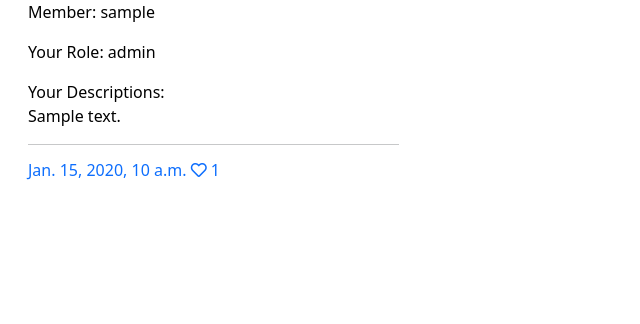
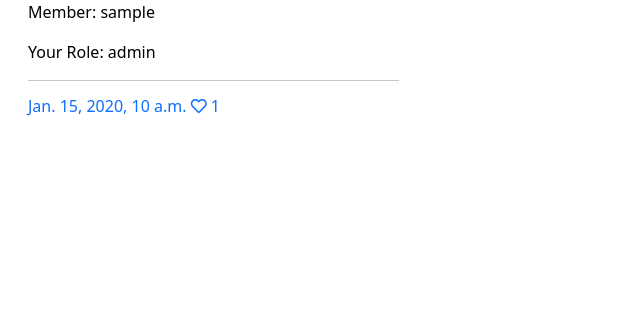
Before and after one commit to Jaredslocker21/yourcommunity, a Django app: page / in a window 1280 px wide. Shown: the part 1065-1389 px from the top of the page, without its empty margins (0-640 px from the left). After the commit the page ends 1181 px from the top, so only its background shows below. Run offline with Django 3.2, Linux system fonts and the light colour scheme; tables that the repository leaves empty hold one stand-in row (values such as "Sample post").

Commit message:
removed member description from index.html

```diff
--- a/templates/index.html
+++ b/templates/index.html
@@ -51,7 +51,6 @@
                             </div>
                             <a href="{% url 'member_detail' member.slug %}" class="post-link">
                                 <p class="card-role">Your Role: {{ member.role }}</p>
-                                <p class="card-text">Your Descriptions:<br>{{member.description}}</p>
                             </a>
                             <hr />
                             <p class="card-text text-primary h6">{{ member.created_on}} <i class="far fa-heart"></i>
```
